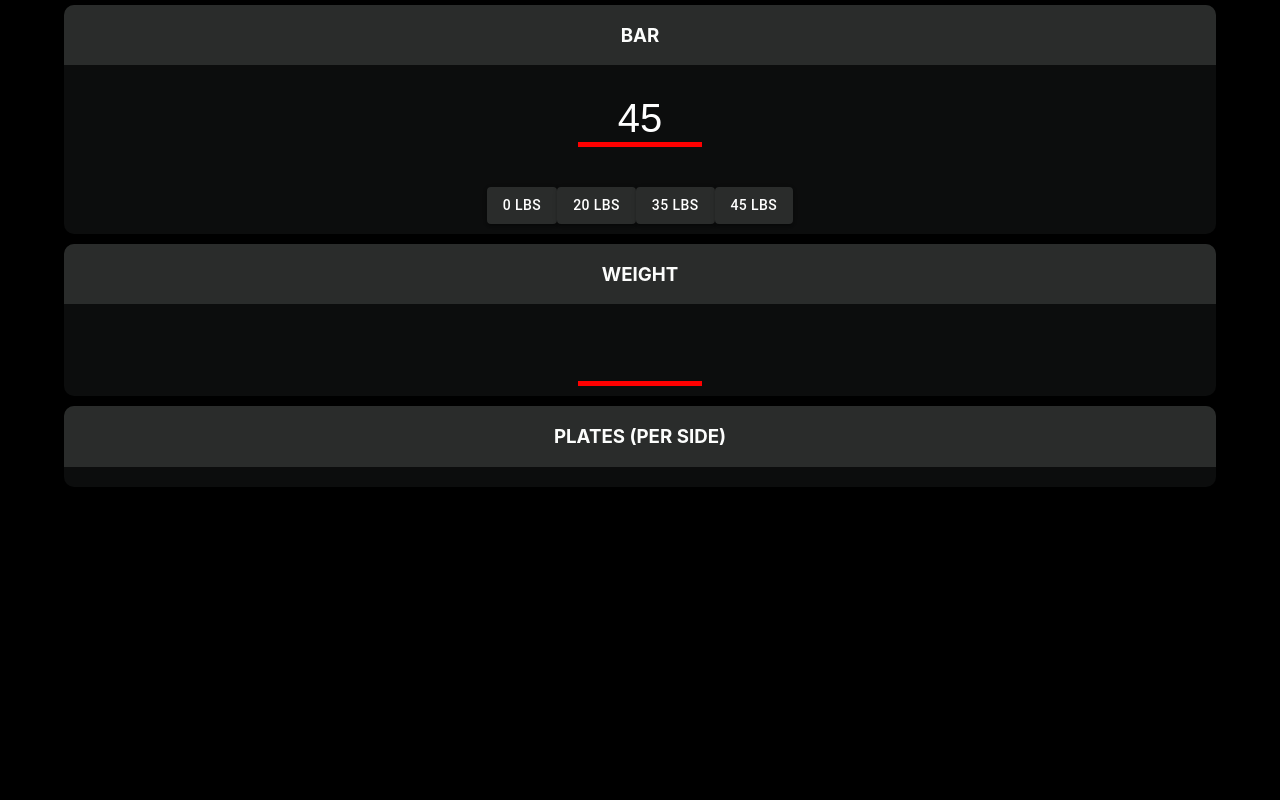
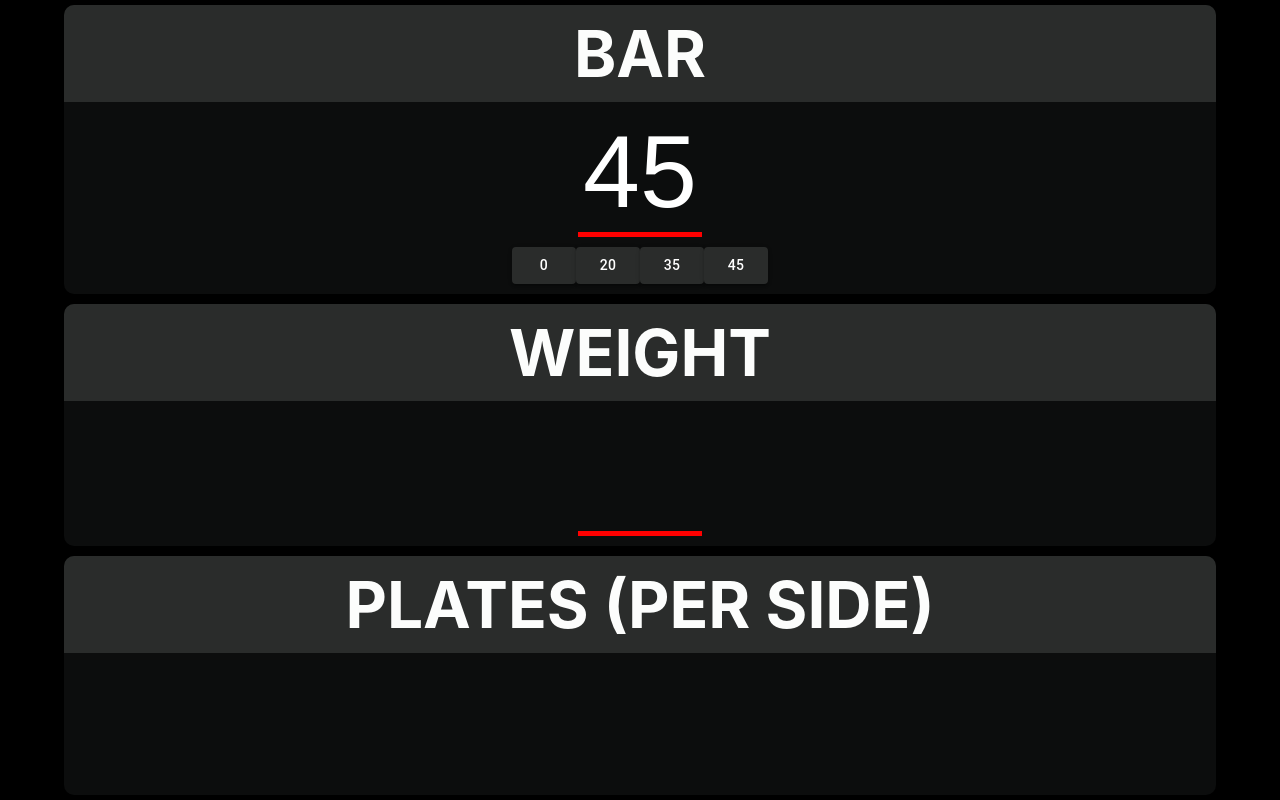
Before and after one commit to gahmee/Plate-Calculator, a React (Create React App) app in the folder client/: page / in a window 1280 px wide. Built offline with nearby package versions, Linux system fonts and the light colour scheme.

Commit message:
add styling

```diff
--- a/client/src/components/DisplayPlates.js
+++ b/client/src/components/DisplayPlates.js
@@ -3,11 +3,11 @@ const DisplayPlates = ({ totalPlates, errorMessage }) => {
     const sortedTotalPlates = Object.keys(totalPlates).sort((a, b) => a - b).reverse()
 
     const plateColors = {
-        '45': 'blue',
-        '35': 'yellow',
-        '25': 'green',
-        '10': 'orange',
-        '5': 'red',
+        '45': '#022ba8',
+        '35': '#8f7c01',
+        '25': '#30823e',
+        '10': '#825a30',
+        '5': '#8f1e01',
         '2.5': 'grey'
     }
 
--- a/client/src/index.css
+++ b/client/src/index.css
@@ -6,7 +6,6 @@ body {
   -webkit-font-smoothing: antialiased;
   -moz-osx-font-smoothing: grayscale;
   display: flex;
-  align-items: center;
   justify-content: center;
   background-color: #000000;
   color: #fcfdfc;
@@ -20,10 +19,17 @@ code {
 #home {
   display: flex;
   flex-direction: column;
+  text-align: center;
+  height: 100vh;
+}
+
+#plate-container {
+  display: flex;
+  height: 100%;
   justify-content: center;
   align-items: center;
-  text-align: center;
 }
+
 
 #plate-row {
   display: flex;
@@ -33,20 +39,20 @@ code {
 
 #plate {
   display: flex;
+  flex-direction: column;
   justify-content: center;
   align-items: center;
-  background-color: #e7e7e7;
   border-radius: 50%;
-  width: 65px;
-  height: 65px;
-  font-size: 30px;
+  width: 20vw;
+  height: 20vw;
+  font-size: 9vw;
   font-weight: bold;
   padding: 10px;
   margin-right: 10px;
 }
 
 #measurement {
-  font-size: 20px;
+  font-size: 4vw;
   font-weight: normal;
 }
 
@@ -59,21 +65,28 @@ code {
 
 .container-title {
   background-color: #2a2c2b;
+  padding: 10px;
+  font-size: 5vw;
   border-radius: 10px 10px 0px 0px;
+  font-weight: bold;
 }
 
-#home-container {
+.home-container {
   display: flex;
   flex-direction: column;
   background-color: #0c0d0d;
   width: 90vw;
-  gap: 20px;
   border-radius: 10px;
   margin: 5px;
 }
 
+#test {
+  height: 100%;
+  display: flex;
+}
+
 .bar-buttons-container {
-  padding: 10px;
+  padding: 0px 0px 10px
 }
 
 input[type="number"]::-webkit-outer-spin-button,
@@ -89,7 +102,7 @@ input[type="number"] {
 
 input {
   margin: 10px;
-  font-size: 40px;
+  font-size: 8vw;
   width: 120px;
   text-align: center;
   background-color: #0c0d0d;
--- a/client/src/pages/home.js
+++ b/client/src/pages/home.js
@@ -48,9 +48,9 @@ const Home = () => {
 
     return (
         <div id="home">
-            <div id="home-container">
+            <div className="home-container">
                 <div className='container-title'>
-                    <h3>BAR</h3>
+                    BAR
                 </div>
                 <div>
                     <input
@@ -61,16 +61,16 @@ const Home = () => {
                     />
                 </div>
                 <div className='bar-buttons-container'>
-                    <Button style={{ backgroundColor: '#2a2c2b' }} variant="contained" onClick={() => handleBarWeight(0)}>0 lbs</Button>
-                    <Button style={{ backgroundColor: '#2a2c2b' }} variant="contained" onClick={() => handleBarWeight(20)}>20 lbs</Button>
-                    <Button style={{ backgroundColor: '#2a2c2b' }} variant="contained" onClick={() => handleBarWeight(35)}>35 lbs</Button>
-                    <Button style={{ backgroundColor: '#2a2c2b' }} variant="contained" onClick={() => handleBarWeight(45)}>45 lbs</Button>
+                    <Button style={{ backgroundColor: '#2a2c2b' }} variant="contained" onClick={() => handleBarWeight(0)}>0</Button>
+                    <Button style={{ backgroundColor: '#2a2c2b' }} variant="contained" onClick={() => handleBarWeight(20)}>20</Button>
+                    <Button style={{ backgroundColor: '#2a2c2b' }} variant="contained" onClick={() => handleBarWeight(35)}>35</Button>
+                    <Button style={{ backgroundColor: '#2a2c2b' }} variant="contained" onClick={() => handleBarWeight(45)}>45</Button>
                 </div>
 
             </div>
-            <div id="home-container">
+            <div className="home-container">
                 <div className='container-title'>
-                    <h3>WEIGHT</h3>
+                    WEIGHT
                 </div>
                 <div>
                     <input
@@ -79,11 +79,13 @@ const Home = () => {
                     />
                 </div>
             </div>
-            <div id="home-container">
+            <div className="home-container" id="test">
                 <div className='container-title'>
-                    <h3>PLATES (PER SIDE)</h3>
+                    PLATES (PER SIDE)
                 </div>
-                <DisplayPlates totalPlates={totalPlates} errorMessage={errorMessage} />
+                <div id="plate-container">
+                    <DisplayPlates totalPlates={totalPlates} errorMessage={errorMessage} />
+                </div>
             </div>
         </div>
     )
```
